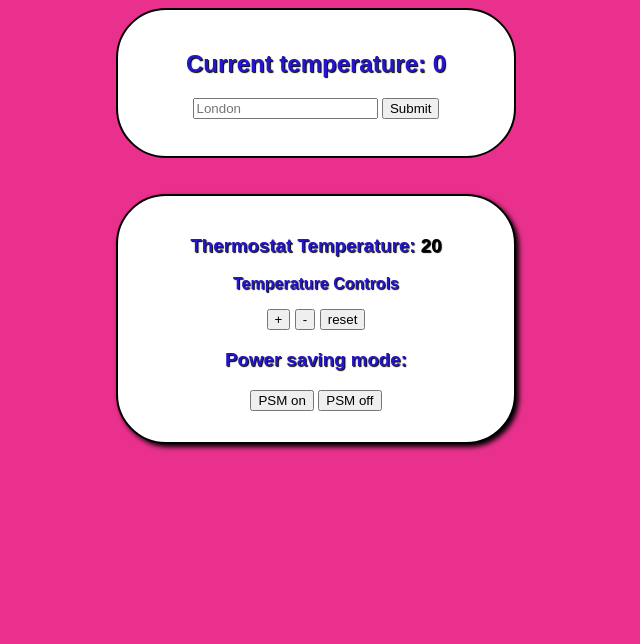
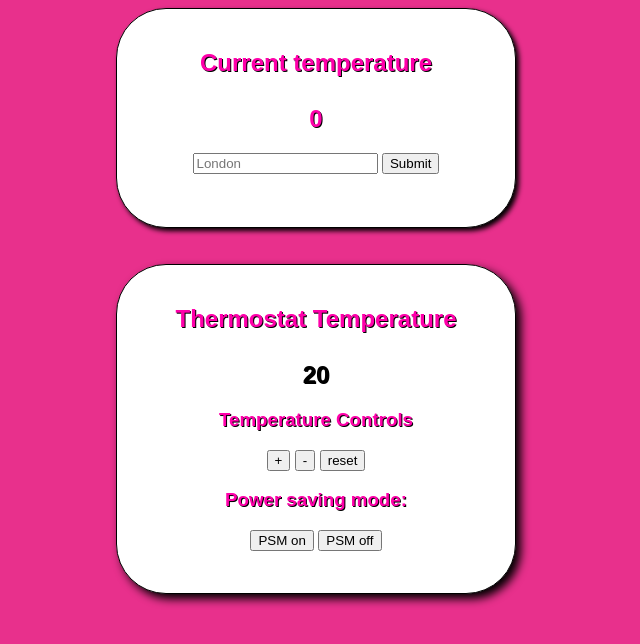
Before and after one commit to petraartep/thermostat, a plain HTML site: page src/index.html in a window 1280 px wide. Shown: the whole page, without its empty margins (324-964 px from the left). Drawn offline with nearby package versions, Linux system fonts and the light colour scheme; no server answers.

Commit message:
css fixed

```diff
--- a/src/index.html
+++ b/src/index.html
@@ -13,8 +13,8 @@
 <body>
 
   <section align="center">
-    <div class="div2">
-      <h1>Current temperature: <span id="current-temperature">0</span></h1>
+    <div class="div1">
+      <h1>Current temperature<br><br><span id="current-temperature">0</span></h1>
       <form id="select-city">
         <input id="current-city" type="text" placeholder="London"></input>
         <input type="submit"></input>
@@ -25,12 +25,12 @@
   <br>
   <br>
   <section align="center" id="container">
-  <div class="div1">
+  <div class="div2">
 
-    <h3 id="temperature">Thermostat Temperature: <span id="current-thermostat-temp"></span></h3>
+    <h1 id="temperature">Thermostat Temperature<br><br><span id="current-thermostat-temp"></span></h1>
 
       <section id="temp-controls">
-        <p>Temperature Controls</p>
+        <h3>Temperature Controls</h3>
         <button id="temp-up">+</button>
         <button id="temp-down">-</button>
         <button id="temp-reset">reset</button>
--- a/src/thermostat.css
+++ b/src/thermostat.css
@@ -4,11 +4,11 @@ body, html {
   color: white;
   text-shadow: 1px 1px 2px #000000;
   text-align: center;
-  color:#FFD232;
+  color:#ff00aa;
 /*
   width: 500px;
   height: 500px; */
-  background-color: #e8308c;
+  background-color: #3cff09;
   -webkit-animation-name: pulse;
   -webkit-animation-duration: 5s;
   animation: pulse 5s infinite;
@@ -28,36 +28,36 @@ body, html {
   100% {background-color: #A623D0;}
 }
 
+
   .div1 {
-  text-shadow: 1px 1px 1px #000000;
-  color: #2516c7;
+  text-shadow: 1px 1px 0.5px #000000;
+  color: #ff00aa;
   text-align: center;
-  border: 2px solid black;
+  border: 1px solid black;
   box-sizing: border-box;
   box-shadow: 3px 3px 5px #000000;
   box-align: center;
   border-radius: 50px;
   background: #ffffff;
   padding: 20px;
-  height: 250px;
   width: 400px;
+  height: 220px;
   margin: 0 auto;
-
   }
 
   .div2 {
-  text-shadow: 1px 1px 1px #000000;
-  color: #2516c7;
+  text-shadow: 1px 1px 0.5px #000000;
+  color: #ff00aa;
   text-align: center;
-  border: 2px solid black;
+  border: 1px solid black;
   box-sizing: border-box;
-  /* box-shadow: 3px 3px 5px #000000; */
+  box-shadow: 5px 5px 10px #000000;
   box-align: center;
   border-radius: 50px;
   background: #ffffff;
   padding: 20px;
+  height: 330px;
   width: 400px;
-  height: 150px;
   margin: 0 auto;
   }
 
```
